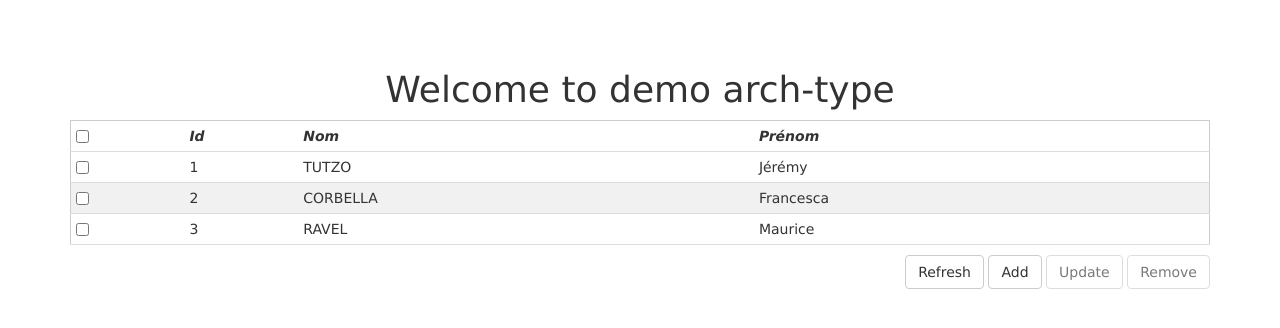
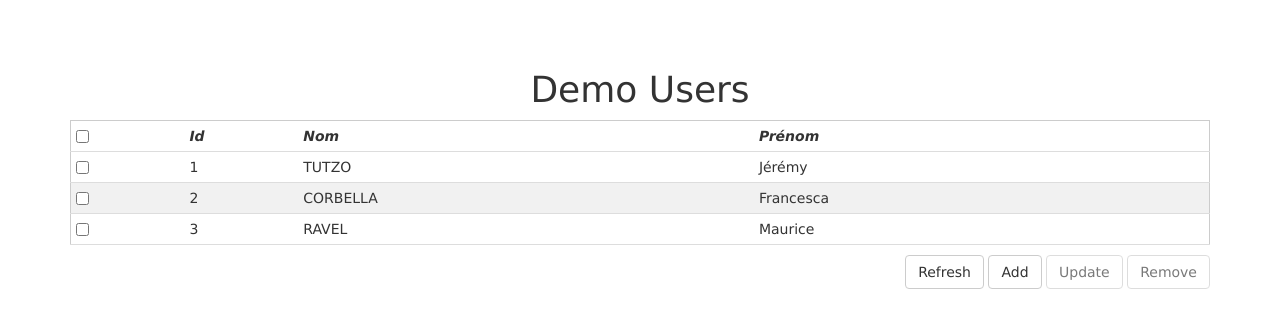
Before and after one commit to Jtutzo/demo, a Node server app: page /users/ in a window 1280 px wide. Shown: the top 328 px of the page. Run offline with Node 20, Linux system fonts and the light colour scheme; data comes from the database, SQL or seed files in the repository; both versions use the stored data as it was after the commit; some libraries are stand-ins or nearby versions.

Commit message:
Changement du titre : 'Demo Users'

```diff
--- a/routes/users.js
+++ b/routes/users.js
@@ -11,7 +11,7 @@ var requestUtil = require('./../modules/requestUtil');
 */
 router.get('/', function(req, res, next) {
     try {
-        res.render("user/index.ejs");
+        res.render("user/index.ejs", { title: 'Demo Users' });
     } catch (e) {
         responseUtil.sendError(req, res, e);
     }
--- a/views/user/index.ejs
+++ b/views/user/index.ejs
@@ -11,14 +11,14 @@
               window.saveUserUrl = "/users/save";
               window.removeUserUrl = "/users/remove";
 	    </script>
-        <title>arch-type</title>
+        <title><%= title %></title>
     </head>
     <body>
 
         <div id="main" class="container">
 
             <!-- Title -->
-            <h1><center>Welcome to demo arch-type</center></h1>
+            <h1><center><%= title %></center></h1>
 
             <!-- Tableau users -->
             <table id="liste_users">
```
Also changed, not shown: dbb/dbb_base.sqlite.
